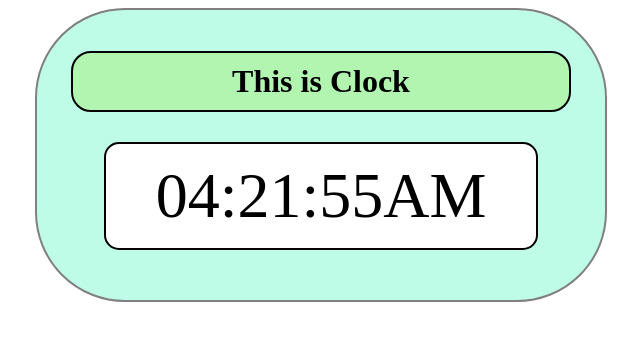
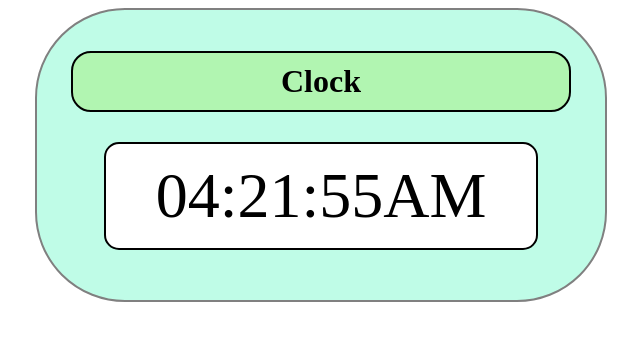
Before and after one commit to s0hi1khan/Clock12, a plain HTML site: page index.html in a window 1280 px wide. Shown: the whole page, without its empty margins (319-959 px from the left). Drawn offline with Linux system fonts and the light colour scheme.

Commit message:
Update index.html

```diff
--- a/index.html
+++ b/index.html
@@ -39,7 +39,7 @@
 
 <body>
     <div class="container">
-        <h1>This is Clock</h1>
+        <h1>Clock</h1>
         <div class="clock" id=time></div>
     </div>
 
```
